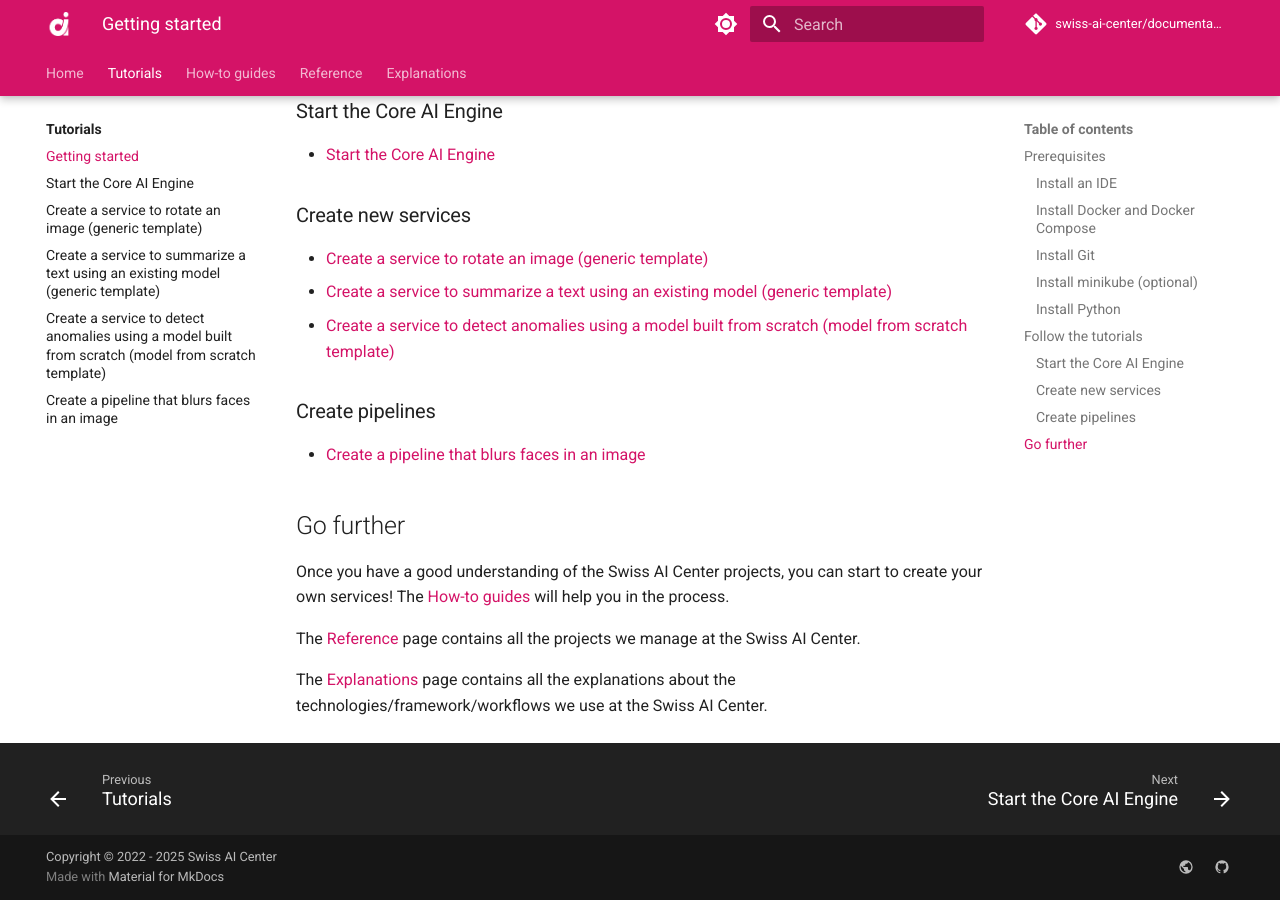
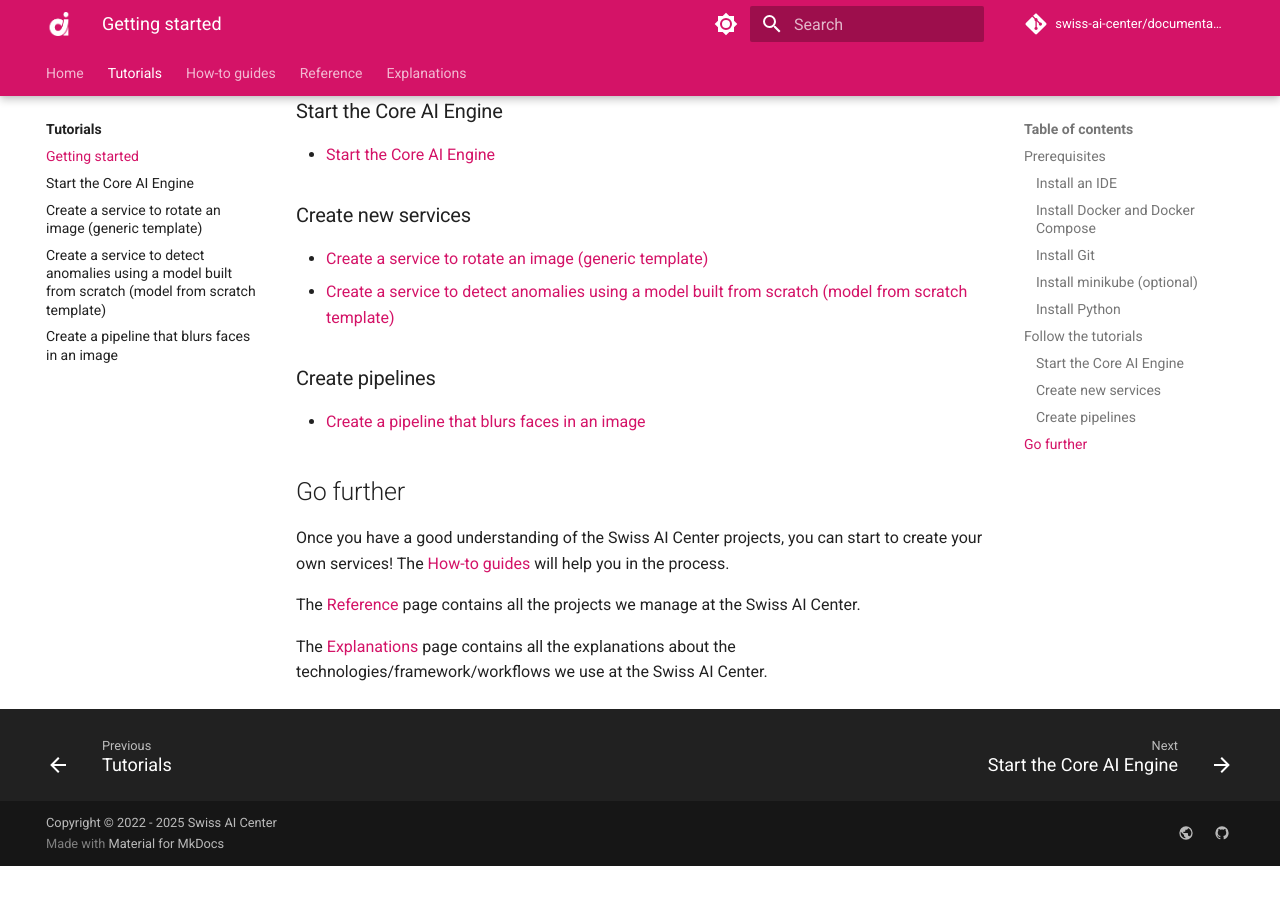
Before and after one commit to swiss-ai-center/documentation, an MkDocs documentation site: the page built from docs/tutorials/getting-started.md, in a window 1280 px wide and 900 px high, scrolled down 1827 px. Built offline with MkDocs 1.6.1 and Material for MkDocs 9.7.7, drawn with Linux system fonts in a browser that asks for light colours; comment, search, counter and statistics services are not loaded; after the commit the page ends 2693 px from its top, so only the background shows below that.

Commit message:
refactor : move summarization tutorial to archives
move summarization tutorial to archives because its the same as create-a-service-to-rotate-an-image

```diff
--- a/docs/how-to-guides/how-to-build-publish-and-deploy-a-service.md
+++ b/docs/how-to-guides/how-to-build-publish-and-deploy-a-service.md
@@ -9,7 +9,6 @@ If you have not already, we highly recommend you to follow the official
 tutorials to learn how to create a new service:
 
 - [Rotate an image (generic template)](../tutorials/create-a-service-to-rotate-an-image.md)
-- [Summarize a text using an existing model (generic template)](../tutorials/create-a-service-to-summarize-a-text-using-an-existing-model.md)
 - [Detect anomalies using a model built from scratch (model from scratch template)](../tutorials/create-a-service-to-detect-anomalies-using-a-model-built-from-scratch.md)
 
 ## Build, publish and deploy a service
--- a/docs/tutorials/getting-started.md
+++ b/docs/tutorials/getting-started.md
@@ -87,7 +87,6 @@ understand the concepts behind them.
 ### Create new services
 
 - [Create a service to rotate an image (generic template)](./create-a-service-to-rotate-an-image.md)
-- [Create a service to summarize a text using an existing model (generic template)](./create-a-service-to-summarize-a-text-using-an-existing-model.md)
 - [Create a service to detect anomalies using a model built from scratch (model from scratch template)](./create-a-service-to-detect-anomalies-using-a-model-built-from-scratch.md)
 
 ### Create pipelines
--- a/mkdocs.yml
+++ b/mkdocs.yml
@@ -18,7 +18,6 @@ nav:
       - Getting started: tutorials/getting-started.md
       - Start the Core AI Engine: tutorials/start-the-core-engine.md
       - Create a service to rotate an image (generic template): tutorials/create-a-service-to-rotate-an-image.md
-      - Create a service to summarize a text using an existing model (generic template): tutorials/create-a-service-to-summarize-a-text-using-an-existing-model.md
       - Create a service to detect anomalies using a model built from scratch (model from scratch template): tutorials/create-a-service-to-detect-anomalies-using-a-model-built-from-scratch.md
       - Create a pipeline that blurs faces in an image: tutorials/create-a-pipeline-that-blurs-faces-in-an-image.md
   - How-to guides:
```
Also changed, not shown: archives/create-a-service-to-summarize-a-text-using-an-existing-model.md (renamed from docs/tutorials/create-a-service-to-summarize-a-text-using-an-existing-model.md).
